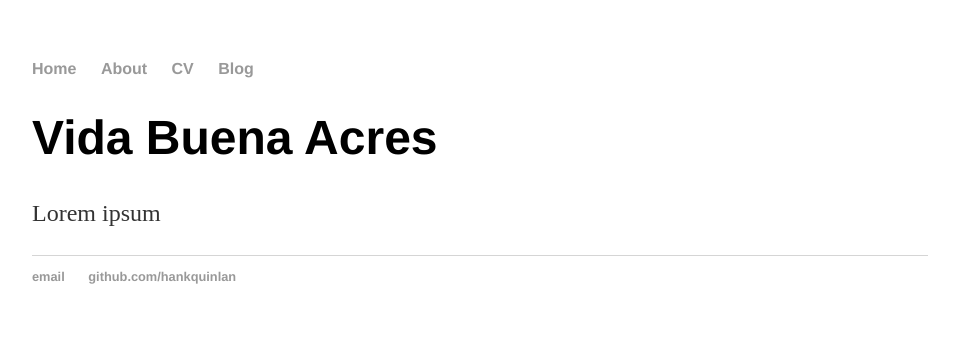
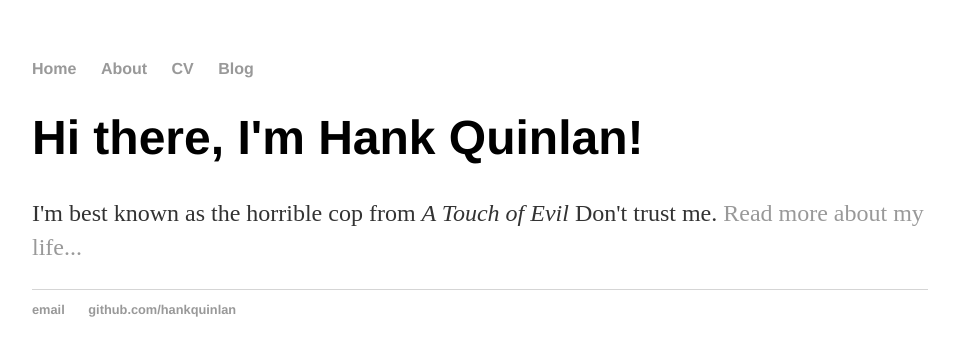
Before and after one commit to rromanillos/rromanillos.github.io, a Jekyll site: the page index.html, which Jekyll copies as it is, in a window 1280 px wide. Shown: the top 356 px of the page, without its empty margins (160-1119 px from the left). Built offline with Jekyll 4.4.1, drawn with Linux system fonts in a browser that asks for light colours.

Commit message:
Update index.html

```diff
--- a/index.html
+++ b/index.html
@@ -1,8 +1,30 @@
----
-layout: default
-title: La Vida Buena Acres
----
-<div class="blurb">
-	<h1>Vida Buena Acres</h1>
-	<p>Lorem ipsum</a></p>
-</div><!-- /.blurb -->
+<!DOCTYPE html>
+<html>
+	<head>
+		<title>Hank Quinlan, Horrible Cop</title>
+		<!-- link to main stylesheet -->
+		<link rel="stylesheet" type="text/css" href="/css/main.css">
+	</head>
+	<body>
+		<nav>
+    		<ul>
+        		<li><a href="/">Home</a></li>
+	        	<li><a href="/about">About</a></li>
+        		<li><a href="/cv">CV</a></li>
+        		<li><a href="/blog">Blog</a></li>
+    		</ul>
+		</nav>
+		<div class="container">
+    		<div class="blurb">
+        		<h1>Hi there, I'm Hank Quinlan!</h1>
+				<p>I'm best known as the horrible cop from <em>A Touch of Evil</em> Don't trust me. <a href="/about">Read more about my life...</a></p>
+    		</div><!-- /.blurb -->
+		</div><!-- /.container -->
+		<footer>
+    		<ul>
+        		<li><a href="mailto:hankquinlanhub@gmail.com">email</a></li>
+        		<li><a href="https://github.com/hankquinlan">github.com/hankquinlan</a></li>
+			</ul>
+		</footer>
+	</body>
+</html>
```
